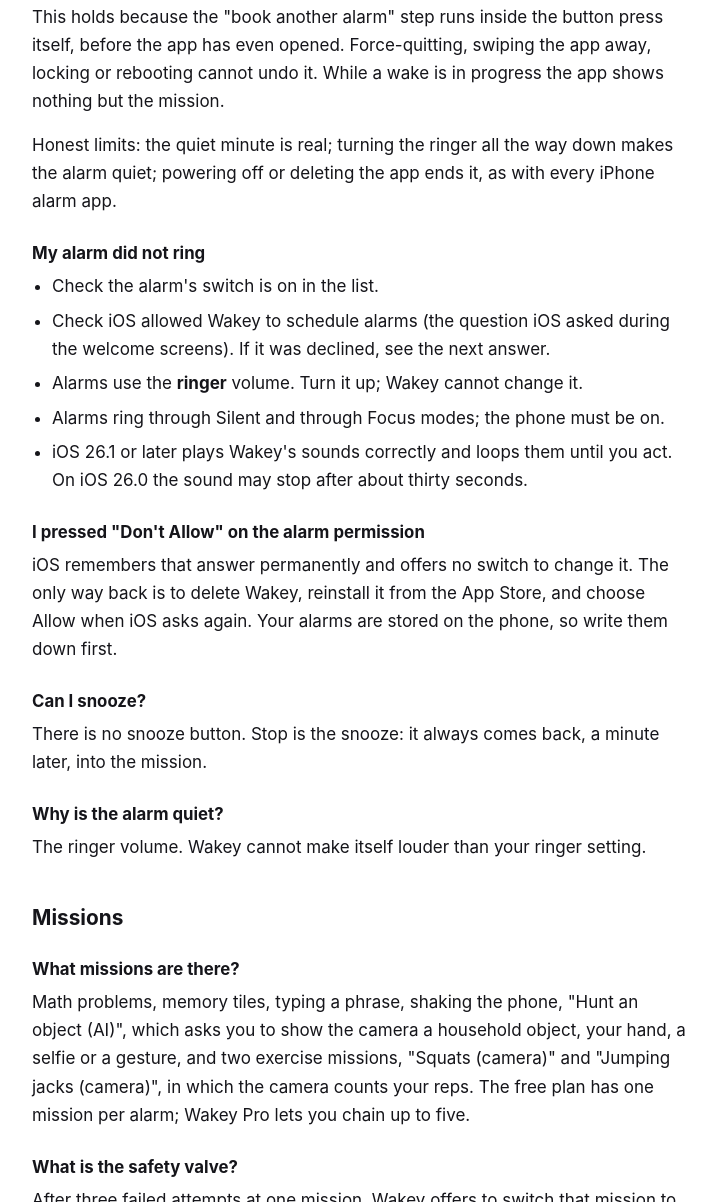
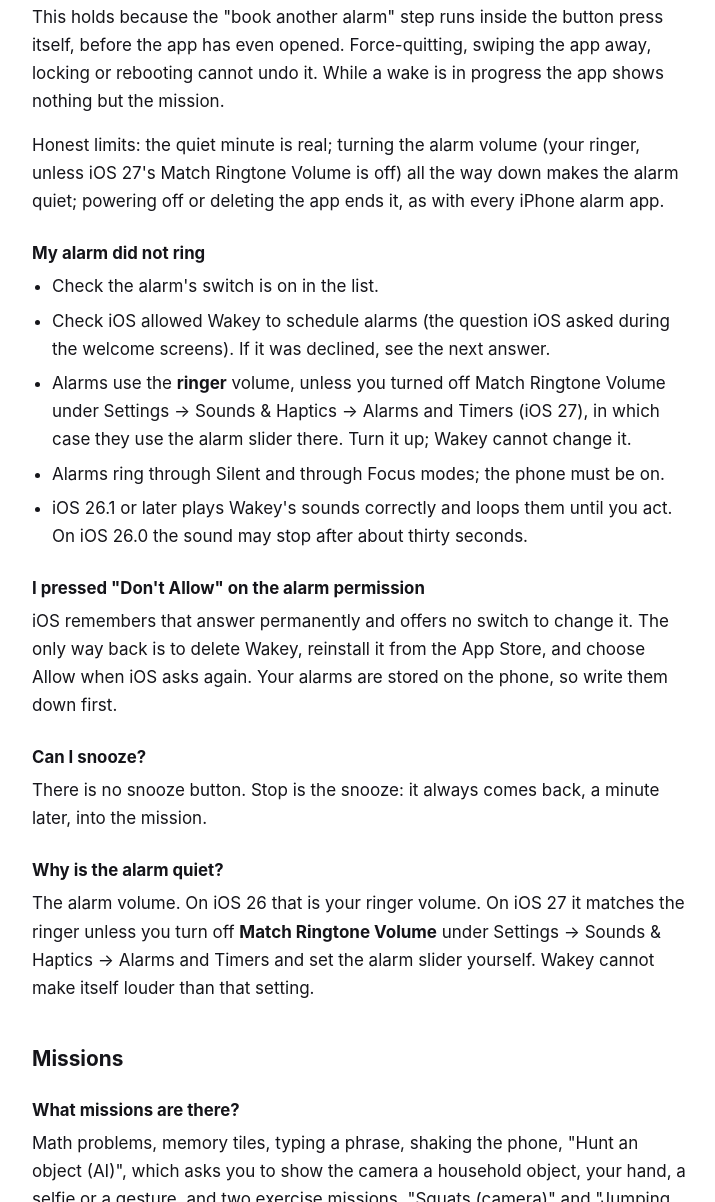
Before and after one commit to philipko100/wakey-site, a plain HTML site: page support/index.html in a window 1280 px wide. Shown: the part 718-1920 px from the top of the page, without its empty margins (280-995 px from the left). Drawn offline with Linux system fonts and the light colour scheme.

Commit message:
iOS 27 alarm volume: Match Ringtone Volume explained on the support page; the policy and terms name the alarm volume
Co-Authored-By: Claude Fable 5.1 <noreply@anthropic.com>

```diff
--- a/support/index.html
+++ b/support/index.html
@@ -33,7 +33,7 @@
   <p>This holds because the "book another alarm" step runs inside the button press itself, before
   the app has even opened. Force-quitting, swiping the app away, locking or rebooting cannot undo
   it. While a wake is in progress the app shows nothing but the mission.</p>
-  <p>Honest limits: the quiet minute is real; turning the ringer all the way down makes the alarm
+  <p>Honest limits: the quiet minute is real; turning the alarm volume (your ringer, unless iOS 27's Match Ringtone Volume is off) all the way down makes the alarm
   quiet; powering off or deleting the app ends it, as with every iPhone alarm app.</p>
 
   <h3>My alarm did not ring</h3>
@@ -41,7 +41,9 @@
     <li>Check the alarm's switch is on in the list.</li>
     <li>Check iOS allowed Wakey to schedule alarms (the question iOS asked during the welcome
     screens). If it was declined, see the next answer.</li>
-    <li>Alarms use the <strong>ringer</strong> volume. Turn it up; Wakey cannot change it.</li>
+    <li>Alarms use the <strong>ringer</strong> volume, unless you turned off Match Ringtone Volume under
+    Settings → Sounds &amp; Haptics → Alarms and Timers (iOS 27), in which case they use the alarm
+    slider there. Turn it up; Wakey cannot change it.</li>
     <li>Alarms ring through Silent and through Focus modes; the phone must be on.</li>
     <li>iOS 26.1 or later plays Wakey's sounds correctly and loops them until you act. On iOS 26.0 the
     sound may stop after about thirty seconds.</li>
@@ -57,7 +59,9 @@
   mission.</p>
 
   <h3>Why is the alarm quiet?</h3>
-  <p>The ringer volume. Wakey cannot make itself louder than your ringer setting.</p>
+  <p>The alarm volume. On iOS 26 that is your ringer volume. On iOS 27 it matches the ringer unless
+  you turn off <strong>Match Ringtone Volume</strong> under Settings → Sounds &amp; Haptics → Alarms and
+  Timers and set the alarm slider yourself. Wakey cannot make itself louder than that setting.</p>
 
   <h2>Missions</h2>
 
```
Also changed, not shown: privacy/index.html (+2 -1 lines), terms/index.html (+3 -2 lines).
